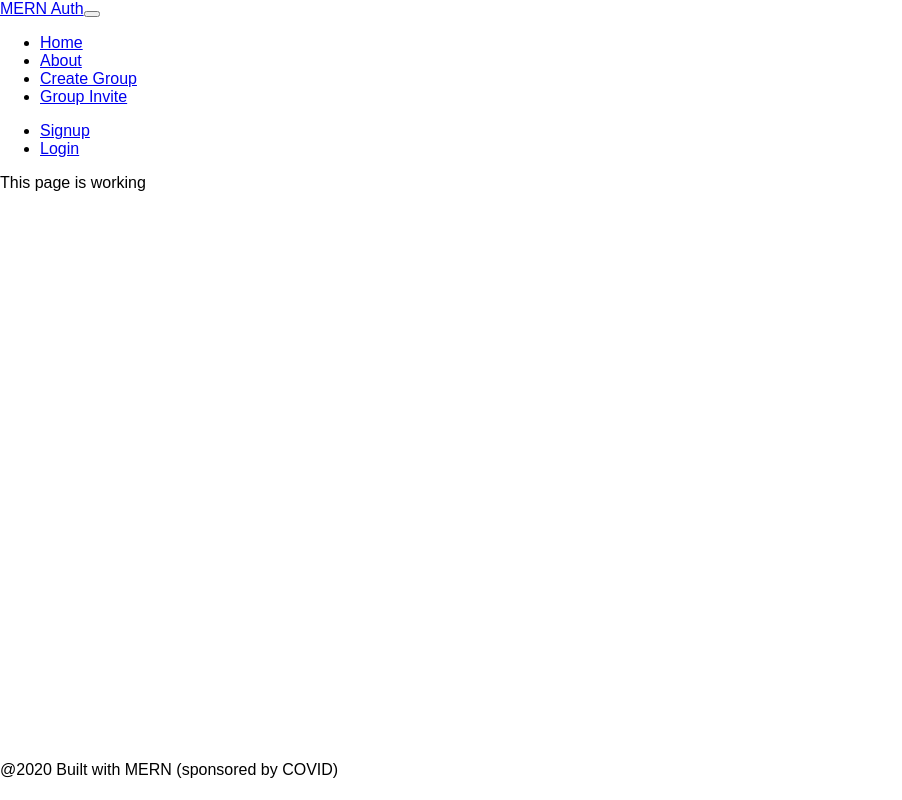
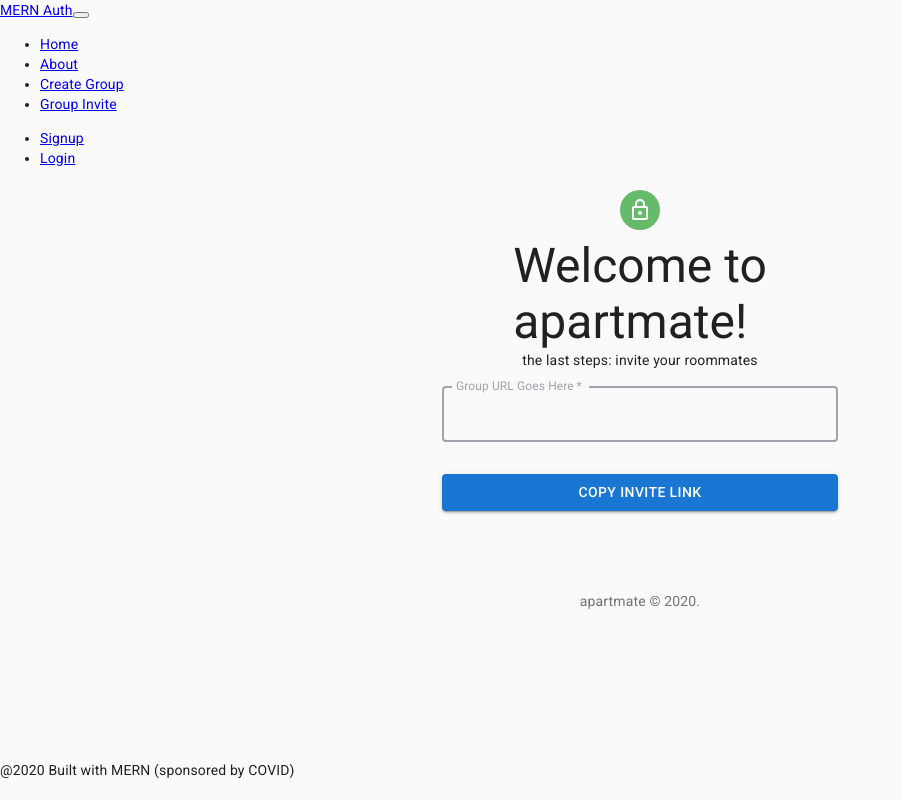
Before and after one commit to BGoldenberg161/ApartMate-Frontend, a React (Create React App) app: page /groupurl in a window 1280 px wide. Shown: the whole page, without its empty margins (0-902 px from the left). Built offline with nearby package versions, Linux system fonts and the light colour scheme; the HTML template or start-up script is replaced by a standard one.

Commit message:
new changes made [i just forgot what exctly. sorry ]

```diff
--- a/src/components/GroupUrl.js
+++ b/src/components/GroupUrl.js
@@ -1,9 +1,128 @@
-import React from 'react';
+import React, {useState, center, absolute } from 'react';
+// import axios from 'axios';
+// import jwt_decode from 'jwt-decode';
+// import setAuthToken from '../utils/setAuthToken';
+// import { Redirect } from 'react-router-dom';
 
-const GroupInvite = () => {
-    return(
-        <p>This page is working</p>
-    )
+// importing material UI components___________________________________
+import Avatar from '@material-ui/core/Avatar';
+import Button from '@material-ui/core/Button';
+import CssBaseline from '@material-ui/core/CssBaseline';
+import TextField from '@material-ui/core/TextField';
+import FormControlLabel from '@material-ui/core/FormControlLabel';
+import Checkbox from '@material-ui/core/Checkbox';
+import Link from '@material-ui/core/Link';
+import Grid from '@material-ui/core/Grid';
+import Box from '@material-ui/core/Box';
+import LockOutlinedIcon from '@material-ui/icons/LockOutlined';
+import Typography from '@material-ui/core/Typography';
+import { makeStyles } from '@material-ui/core/styles';
+import Container from '@material-ui/core/Container';
+
+// _______________________________________________________________________
+
+const REACT_APP_SERVER_URL = process.env.REACT_APP_SERVER_URL
+
+function Copyright() {
+  return (
+    <Typography variant="body2" color="textSecondary" align="center">
+      {'apartmate © '}
+      {' '}
+      {new Date().getFullYear()}
+      {'.'}
+    </Typography>
+  );
 }
 
-export default GroupInvite;
+const useStyles = makeStyles((theme) => ({
+  paper: {
+    marginTop: theme.spacing(0),
+    display: 'flex',
+    flexDirection: 'column',
+    alignItems: 'center',
+  },
+  avatar: {
+    margin: theme.spacing(1),
+    backgroundColor: theme.palette.success.main
+  },
+  form: {
+    width: '100%', // Fix IE 11 issue.
+    marginTop: theme.spacing(0),
+    borderRadius: 4
+  },
+  submit: {
+    margin: theme.spacing(3, 0, 2),
+  },
+}));
+
+const GroupUrl = (props) => {
+    const [groupUrl, setGroupUrl] = useState('')
+
+    const classes = useStyles();
+
+    const handleSubmit = (e) => {
+      e.preventDefault()
+    //   const userData = {email, password}
+    //   axios.post(`${REACT_APP_SERVER_URL}/api/users/login`, userData)
+    //     .then(response => {
+    //         const { token } = response.data
+    //         localStorage.setItem('jwtToken', token)
+    //         setAuthToken(token)
+    //         const decoded = jwt_decode(token)
+    //         props.nowCurrentUser(decoded)
+    //     })
+    //     .catch(err => console.log(`Login Error`, err))
+    }
+
+    const handleGroupUrl = (e) => {
+        setGroupUrl(e.target.value)
+    }
+
+  return (
+    <Container component="main" maxWidth="xs">
+      <CssBaseline />
+      <div className={classes.paper}>
+        <Avatar className={classes.avatar}>
+          <LockOutlinedIcon />
+        </Avatar>
+        {/* missing avatar logo here */}
+        <Typography component="h1" variant="h3">
+          Welcome to <div> apartmate!</div>
+        </Typography>
+        <Typography variant="p">
+            the last steps: invite your roommates
+        </Typography>
+        <form onSubmit={handleSubmit} className={classes.form}>
+          <TextField
+            label="Group URL Goes Here"
+            type="groupName"
+            name="groupName"
+            value={groupUrl}
+            onChange={handleGroupUrl}
+            variant="outlined"
+            margin="normal"
+            required
+            fullWidth
+            autoFocus
+            color="secondary"
+          />
+          {/* add a design to button  */}
+          <Button
+            type="submit"
+            fullWidth
+            variant="contained"
+            color="primary"
+            className={classes.submit}
+          >
+            Copy Invite Link
+          </Button>
+        </form>
+      </div>
+      <Box mt={8}>
+        <Copyright />
+      </Box>
+    </Container>
+  );
+}
+
+export default GroupUrl;
```
Also changed, not shown: src/components/CreateGroup.js (+5 -5 lines).
